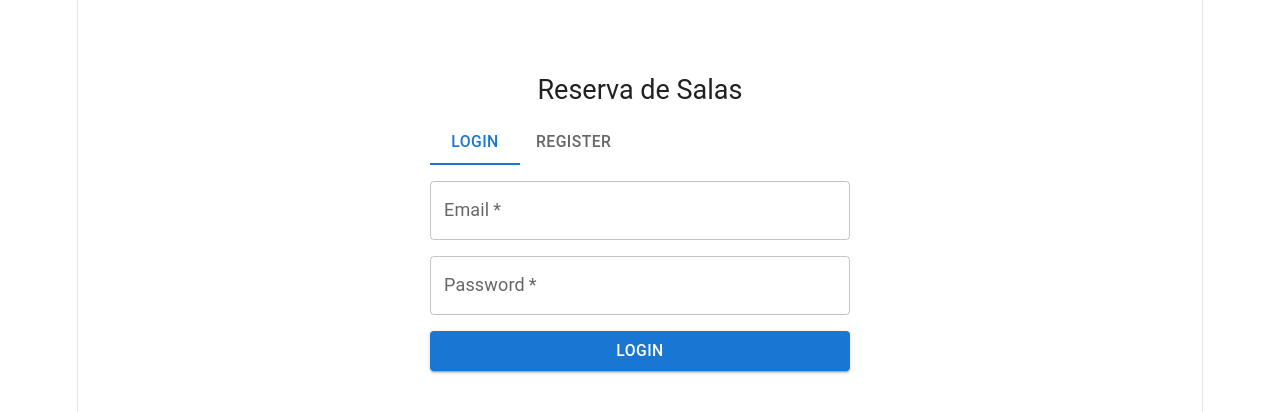
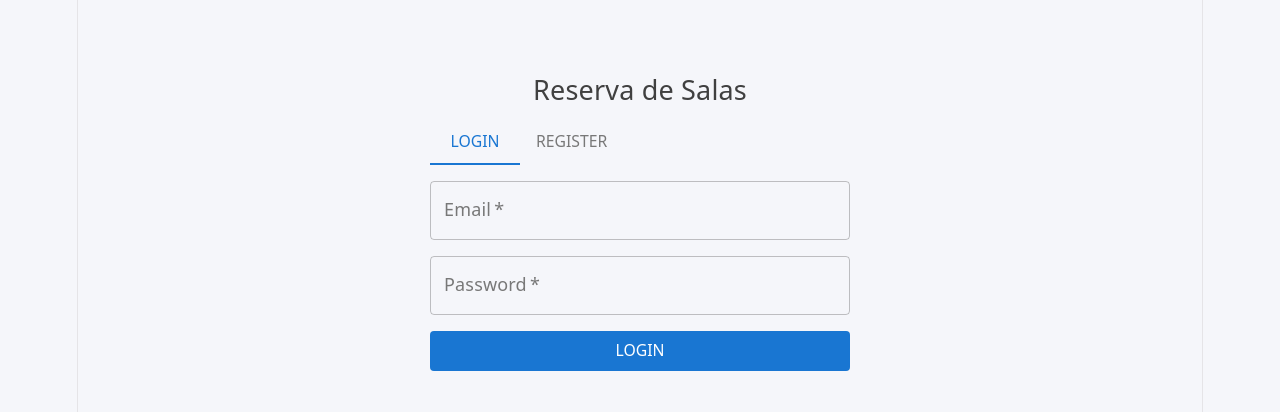
Before and after one commit to MaVilla04/pruebaTecnica, a React (Vite) app in the folder frontend/: page /login in a window 1280 px wide. Shown: the top 412 px of the page. Built offline with nearby package versions, Linux system fonts and the light colour scheme; no server answers.

Commit message:
feat(frontend): Agrega theme MUI con paleta institucional y ThemeProvider

```diff
--- /dev/null
+++ b/frontend/src/theme.ts
@@ -0,0 +1,47 @@
+import { createTheme } from '@mui/material/styles';
+
+// Paleta institucional Reserva de Salas v1.
+// Azules: marca/acción. Grises: texto/bordes. Fondos: superficies claras.
+// Semáforo (success/error/warning): defaults MUI para estados de reserva.
+
+export const theme = createTheme({
+  palette: {
+    primary: {
+      light: '#95ADD4',
+      main: '#1976d2',
+      dark: '#21459a',
+      contrastText: '#ffffff',
+    },
+    text: {
+      primary: '#404040',
+      secondary: '#787878',
+      disabled: '#a2a2a2',
+    },
+    divider: '#8b8b8b',
+    background: {
+      default: '#F5F6FA',
+      paper: '#F4F4F5',
+    },
+    info: {
+      light: '#F0F9FF',
+      main: '#1976d2',
+      dark: '#21459a',
+      contrastText: '#ffffff',
+    },
+  },
+  typography: {
+    fontFamily: "system-ui, 'Segoe UI', Roboto, sans-serif",
+  },
+  components: {
+    MuiContainer: {
+      defaultProps: {
+        maxWidth: 'lg',
+      },
+    },
+    MuiButton: {
+      defaultProps: {
+        disableElevation: true,
+      },
+    },
+  },
+});
```
Also changed, not shown: frontend/src/App.tsx (+6 -2 lines).
